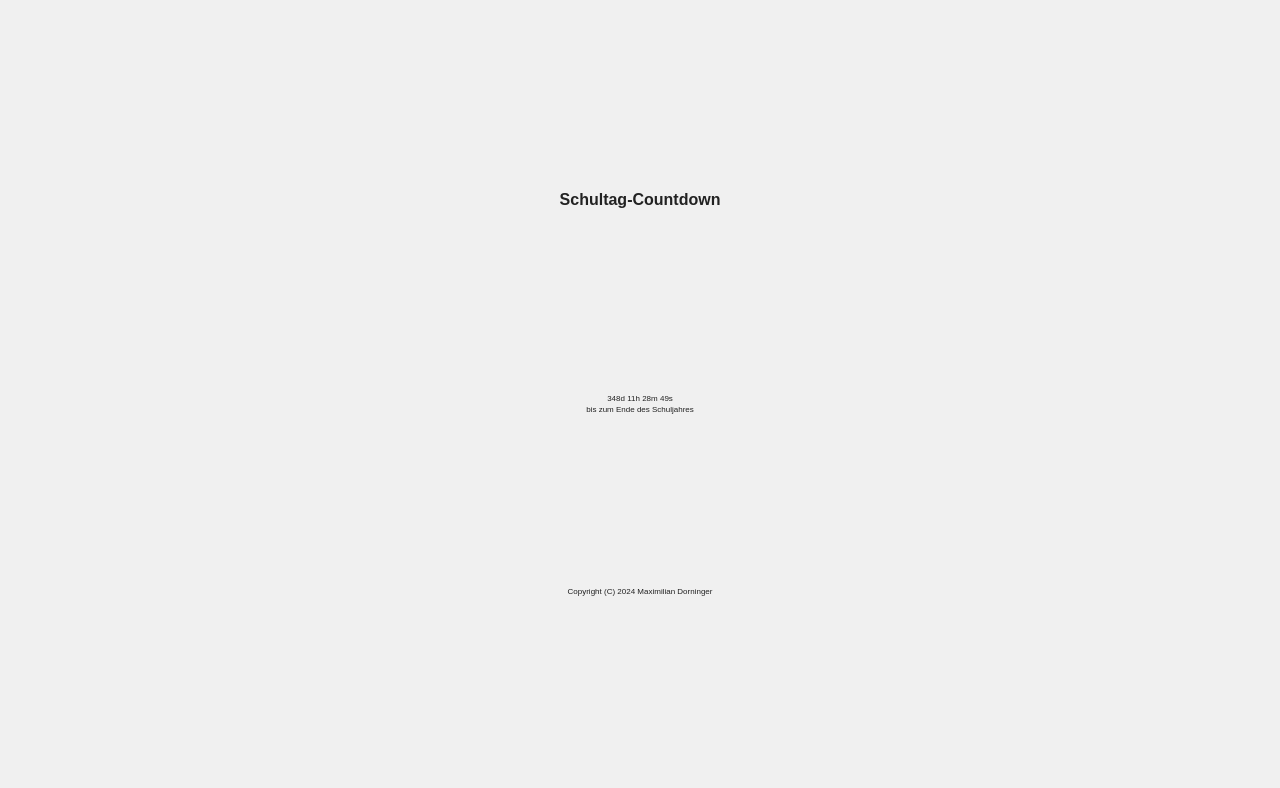
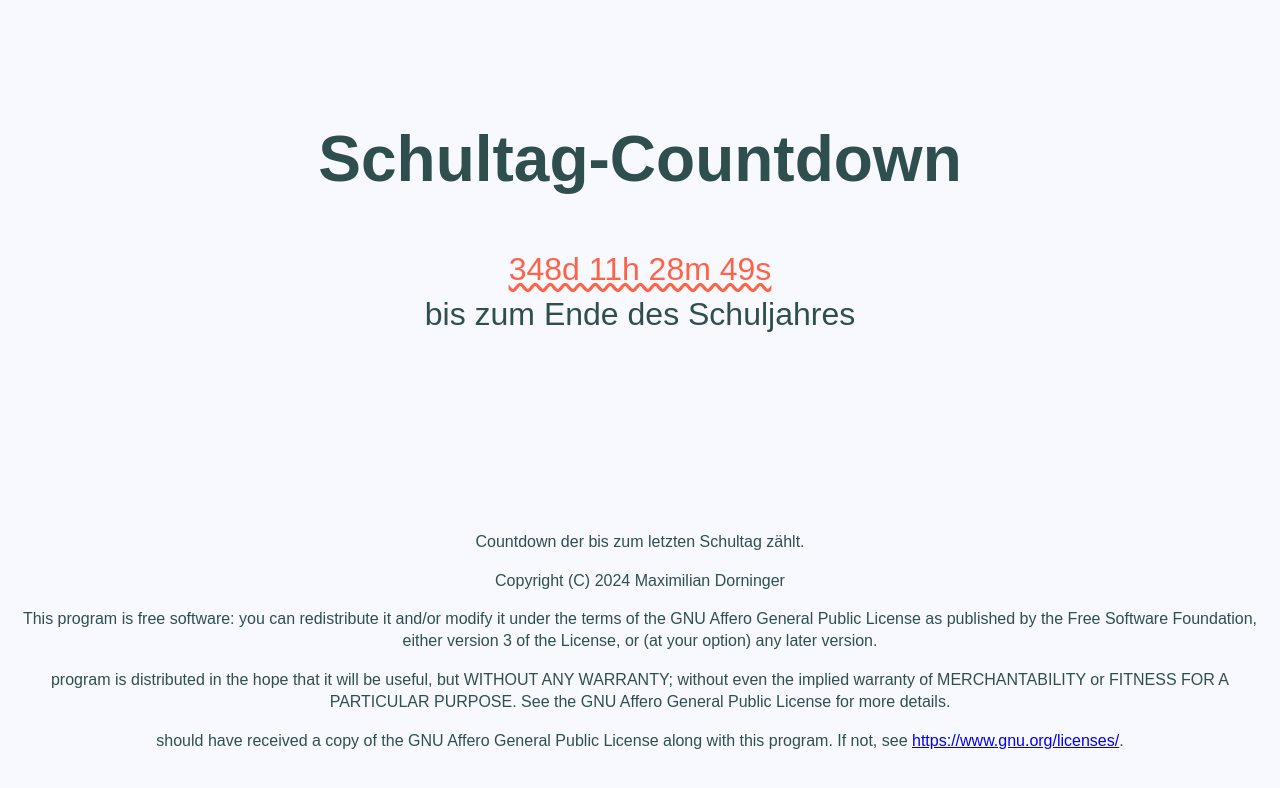
Before and after one commit to CookieDude24/school-day-countdown, a plain HTML site: page index.html in a window 1280 px wide. Drawn offline with Linux system fonts and the light colour scheme.

Commit message:
add even more style

```diff
--- a/css/style.css
+++ b/css/style.css
@@ -83,17 +83,43 @@ textarea {
 /* ==========================================================================
    Author's custom styles
    ========================================================================== */
+:root{
+  color-scheme: light dark;
+
+  --light-bg: ghostwhite;
+  --light-color: darkslategrey;
+  --light-highlight: tomato;
+
+  --dark-bg: darkslategrey;
+  --dark-color: ghostwhite;
+  --dark-highlight: coral;
+}
 body {
   display: flex;
   justify-content: space-evenly;
   flex-direction: column;
   height: 95vh;
-  background-color: #f0f0f0;
+  background-color: light-dark(var(--light-bg),var(--dark-bg));
+  color: light-dark(var(--light-color),var(--dark-color));
   font-family: Arial, sans-serif;
   align-items: center;
   text-align: center;
-  font-size: 1vh;
+  font-size: 2em;
 }
+
+footer{
+  justify-content: space-between;
+  margin-top: auto;
+  font-size: 0.5em;
+}
+
+#time{
+  text-decoration: underline wavy;
+  color: light-dark(var(--light-highlight),var(--dark-highlight));
+  display: block;
+
+}
+
 
 
 /* ==========================================================================
--- a/index.html
+++ b/index.html
@@ -3,46 +3,62 @@
 
 <head>
   <meta charset="utf-8">
-  <meta name="viewport" content="width=device-width, initial-scale=1">
+  <meta content="width=device-width, initial-scale=1" name="viewport">
   <title></title>
-  <link rel="stylesheet" href="css/style.css">
-  <meta name="description" content="">
+  <link href="css/style.css" rel="stylesheet">
+  <meta content="" name="description">
 
-  <meta property="og:title" content="">
-  <meta property="og:type" content="">
-  <meta property="og:url" content="">
-  <meta property="og:image" content="">
+  <meta content="" property="og:title">
+  <meta content="" property="og:type">
+  <meta content="" property="og:url">
+  <meta content="" property="og:image">
 
-  <link rel="icon" href="/favicon.ico" sizes="any">
-  <link rel="icon" href="/icon.svg" type="image/svg+xml">
-  <link rel="apple-touch-icon" href="icon.png">
+  <link href="/favicon.ico" rel="icon" sizes="any">
+  <link href="/icon.svg" rel="icon" type="image/svg+xml">
+  <link href="icon.png" rel="apple-touch-icon">
 
-  <link rel="manifest" href="site.webmanifest">
-  <meta name="theme-color" content="#fafafa">
+  <link href="site.webmanifest" rel="manifest">
+  <meta content="#fafafa" name="theme-color">
 </head>
 
-<body>
+<p>
 <div class="container"><h1>Schultag-Countdown</h1>
 </div>
-  <div id="countdown" class="container">
-    <div id ="countdown_value">
+<div class="container" id="countdown">
+  <div id="countdown_value">
     &infin;
   </div>
-    <div> bis zum Ende des Schuljahres</div>
 </div>
 <footer>
-    Copyright (C) 2024 Maximilian Dorninger
+  <p>Countdown der bis zum letzten Schultag zählt.</p>
+
+
+  <p>Copyright (C) 2024 Maximilian Dorninger</p>
+
+  <p>This program is free software: you can redistribute it and/or modify
+    it under the terms of the GNU Affero General Public License as published
+    by the Free Software Foundation, either version 3 of the License, or
+    (at your option) any later version.</p>
+
+  <p> program is distributed in the hope that it will be useful,
+    but WITHOUT ANY WARRANTY; without even the implied warranty of
+    MERCHANTABILITY or FITNESS FOR A PARTICULAR PURPOSE. See the
+    GNU Affero General Public License for more details.</p>
+
+  <p> should have received a copy of the GNU Affero General Public License
+    along with this program. If not, see <a href="https://www.gnu.org/licenses/#AGPL" target="_blank">https://www.gnu.org/licenses/</a>.
+  </p>
 </footer>
 <script>
 
   setInterval(function countdown() {
     const start = Date.now()
-      const end = Date.UTC(2025,6,31)
+    const end = Date.UTC(2025, 6, 31)
 
 
-      distance = end-start
+    distance = end - start
 
-      if (distance < 0) {
+    if (distance <= 0) {
       document.getElementById("countdown_value").innerHTML = "FERTIG OIDA";
       return;
     }
@@ -53,8 +69,9 @@
     const seconds = Math.floor((distance % (1000 * 60)) / 1000);
 
     document.getElementById("countdown_value").innerHTML =
-        `${days}d ${hours}h ${minutes}m ${seconds}s`;
-    },1000)
+      `<div id="time">${days}d ${hours}h ${minutes}m ${seconds}s</div> bis zum Ende des Schuljahres`;
+    process
+  }, 1000)
 </script>
 </body>
 
```
Also changed, not shown: package.json (deleted, +0 -24 lines). Lines whose indentation alone changed are shown as unchanged.
